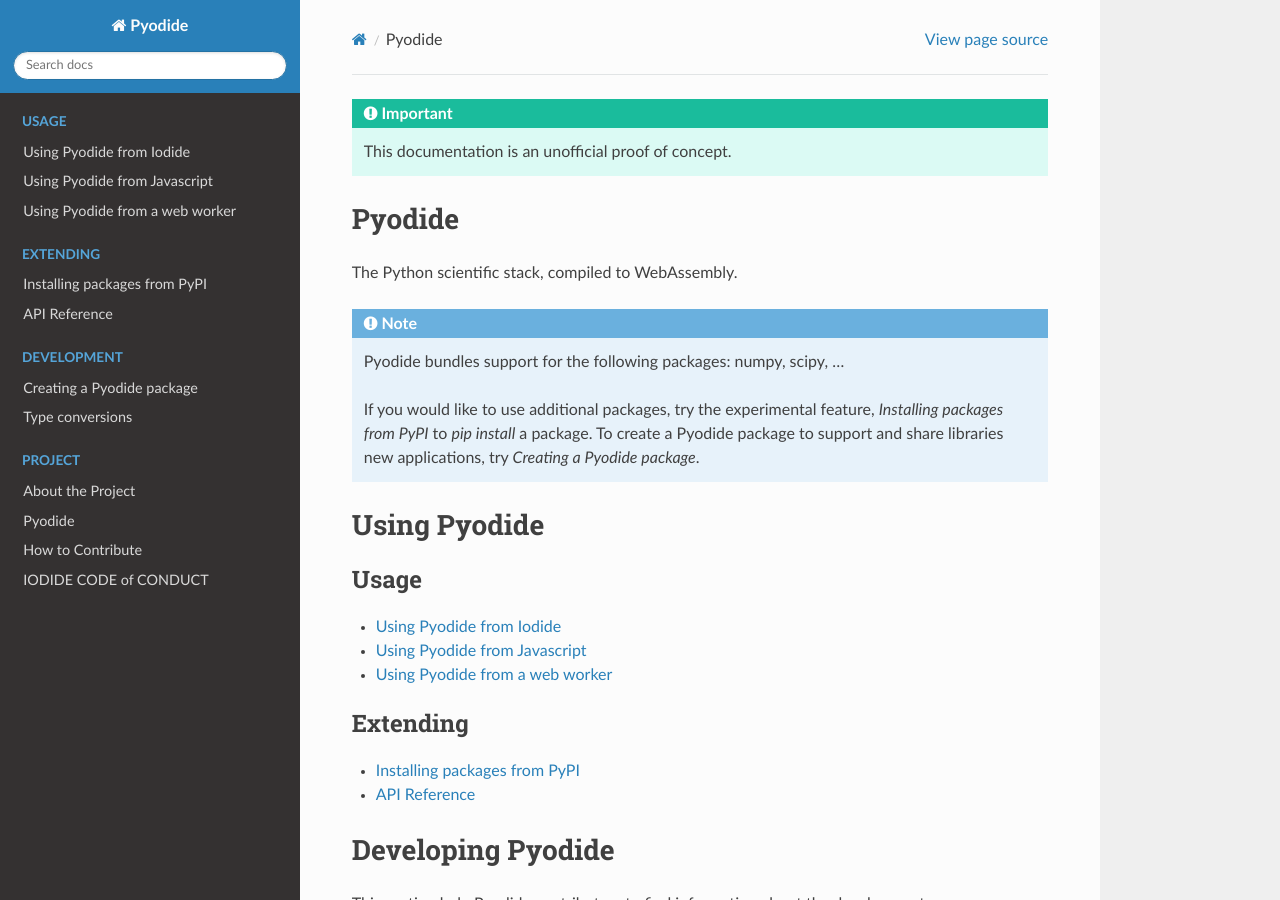
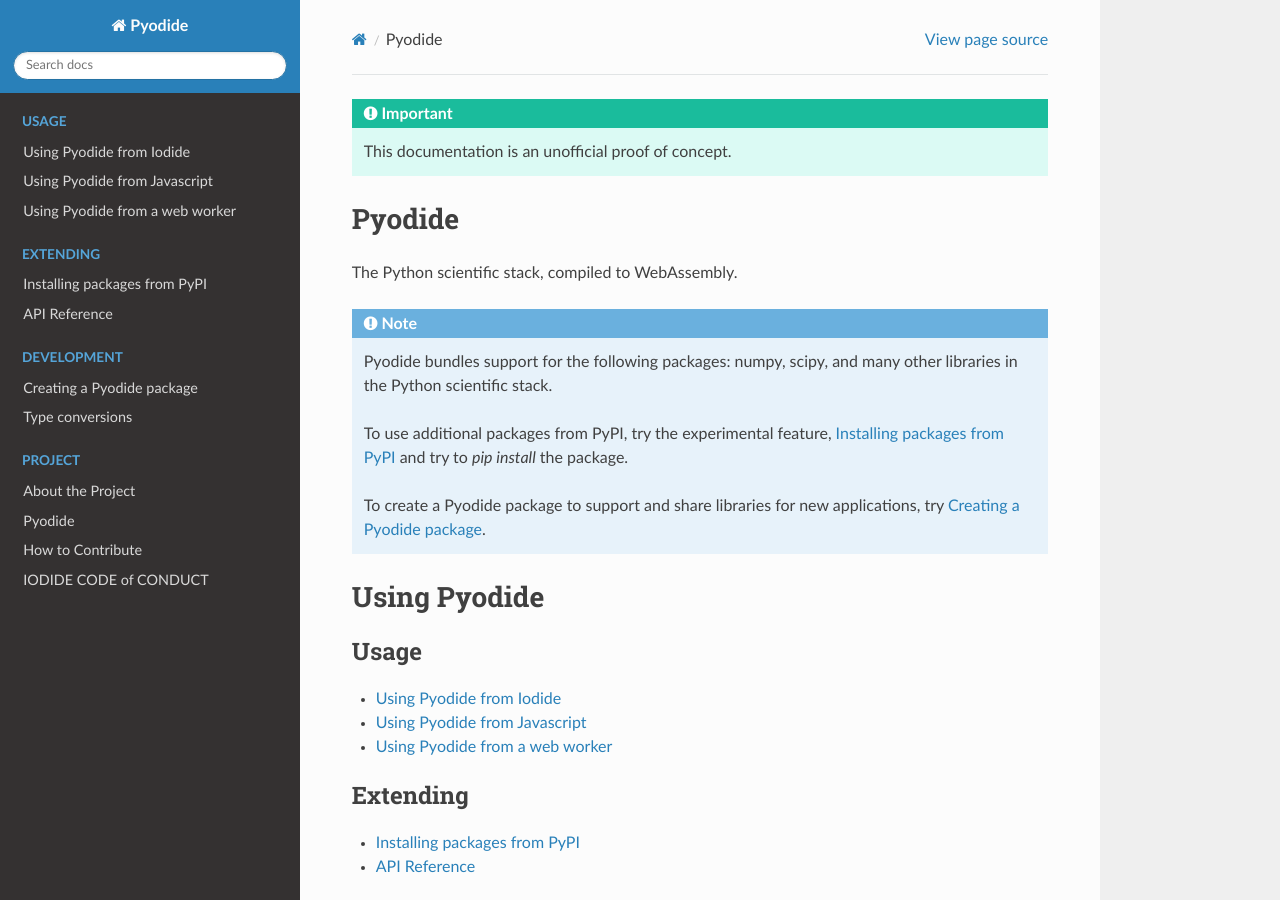
Before and after one commit to pyodide/pyodide, a Sphinx documentation site: the page built from docs/index.rst, in a window 1280 px wide and 900 px high. Built offline with Sphinx 7.4.7 and the Read the Docs theme 2.0.0, drawn with Linux system fonts in a browser that asks for light colours.

Commit message:
minor edits in rst files

```diff
--- a/docs/index.rst
+++ b/docs/index.rst
@@ -10,12 +10,15 @@
 
 .. note::
 
-   Pyodide bundles support for the following packages: numpy, scipy, ...
+   Pyodide bundles support for the following packages: numpy, scipy, and
+   many other libraries in the Python scientific stack.
 
-   If you would like to use additional packages, try the experimental feature,
-   *Installing packages from PyPI* to `pip install` a package.
-   To create a Pyodide package to support and share libraries new applications,
-   try *Creating a Pyodide package*.
+   To use additional packages from PyPI, try the experimental feature,
+   `Installing packages from PyPI <pypi.html>`_ and try to `pip install` the
+   package.
+
+   To create a Pyodide package to support and share libraries for new
+   applications, try `Creating a Pyodide package <new_packages.html>`_.
 
 Using Pyodide
 =============
@@ -38,8 +41,9 @@
 Developing Pyodide
 ==================
 
-This section help Pyodide contributors to find information about the development process including making packages to
-support third party libraries and understanding type conversions between Python and JavaScript.
+This section help Pyodide contributors to find information about the
+development process including making packages to support third party libraries
+and understanding type conversions between Python and JavaScript.
 
 
 .. toctree::
```
Also changed, not shown: docs/rootdir.rst (+3 -6 lines).
